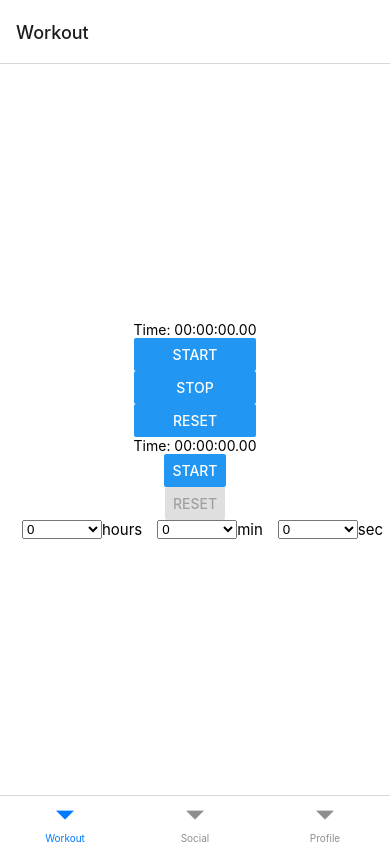
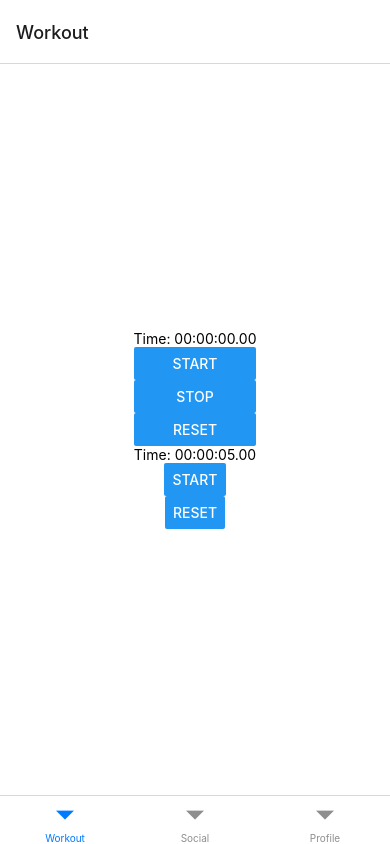
Before and after one commit to uprm-inso4101-2023-2024-S1/semester-project-fitquest-gameified-fitness-application, a React Native app in the folder Front End/: screen /Workout in a window 390 px wide. Built offline with nearby package versions, Linux system fonts and the light colour scheme.

Commit message:
Timer feature ready

```diff
--- a/Front End/components/Timer.tsx
+++ b/Front End/components/Timer.tsx
@@ -30,8 +30,9 @@ const styles = StyleSheet.create({
     },
 });
 
-const formatNumber = (number: number) => `0${number}`.slice(-2);
-
+// We create an array of numbers from 1 - 59 in order
+// to map them on our picker components that will allow
+// the user to set the timer's time.
 const createArray = (length: number) => {
     const arr = [];
     let i = 0;
@@ -47,35 +48,52 @@ const AVAILABLE_HOURS = createArray(11);
 const AVAILABLE_MINUTES = createArray(60);
 const AVAILABLE_SECONDS = createArray(60);
 
+function temp() {
+    console.log("ehllo")
+}
+
+// The picker is the component that inputs a
+// custom amount of time for the timer.
 type PickerProps = {
-    selectedHours: string;
-    selectedMinutes: string;
-    selectedSeconds: string;
-    setSelectedHours: (item: string) => void;
-    setSelectedMinutes: (item: string) => void;
-    setSelectedSeconds: (item: string) => void;
+    selectedHours,
+    selectedMinutes,
+    selectedSeconds,
+    setSelectedHours,
+    setSelectedMinutes,
+    setSelectedSeconds
 };
 
 const Pickers = ({
     selectedHours,
+    selectedMinutes,
+    selectedSeconds,
     setSelectedHours,
-    selectedMinutes,
     setSelectedMinutes,
-    selectedSeconds,
     setSelectedSeconds,
 }: PickerProps) => (
     <View style={styles.pickerContainer}>
+
         <Picker
             style={styles.picker}
             itemStyle={styles.pickerItem}
+            // selectedValue is the pickerProp being inputed
+            // by the user using the current picker 'slider'
             selectedValue={selectedHours}
+            // The onValueChange function is called in order
+            // to store the value of the time selected by the
+            // user on one of the already outlined pickerProps
             onValueChange={(itemValue) => {
                 setSelectedHours(itemValue);
             }}
         >
-            {AVAILABLE_HOURS.map((value) => (
+            { // Using javascript's map function we can take every
+            // value created using createArray() and add it as a
+            // picker item on our picker component, instead of
+            // doing it manually
+            AVAILABLE_HOURS.map((value) => (
                 <Picker.Item key={value} label={value} value={value} />
             ))}
+
         </Picker>
         <Text style={styles.pickerItem}>hours</Text>
 
@@ -107,40 +125,37 @@ const Pickers = ({
             ))}
         </Picker>
         <Text style={styles.pickerItem}>sec</Text>
+
     </View>
 );
 
-
-type userTimerProps = {
-    selectedHours: string;
-    selectedMinutes: string;
-    selectedSeconds: string;
-};
-
-const useTimer = ({
-    selectedHours,
-    selectedMinutes,
-    selectedSeconds,
-}: userTimerProps) => {
-    const [isRunning, setIsRunning] = React.useState(false);
-    const [isReset, setIsReset] = React.useState(true);
-    let [remainingTime, setRemainingTime] = React.useState(
-        (parseInt(selectedHours, 10) * 3600000) +
-        (parseInt(selectedMinutes, 10) * 60000) +
-        parseInt(selectedSeconds, 10) * 1000
-    );
-
-    const getRemainingTime = () => {
-        return remainingTime
+// Timer component
+interface UserTimerProps {
+    initialTime?: number;
 }
 
+const Timer: React.FC<UserTimerProps> = ({
+    initialTime,
+}) => {
+
+    // The initialTime variable will fetch the amount of time
+    // that each exercise requires from the database that
+    // contains all exercises used for workouts.
+    initialTime = 5000; // temporary
+
+    const [isRunning, setIsRunning] = useState(false);
+
+    const [isReset, setIsReset] = useState(true);
+
+    // Remaining time is the variable that will be constantly
+    // updated when the timer's isRunning = true. This variable
+    // returns time as milliseconds
+    let [remainingTime, setRemainingTime] = useState(initialTime);
+
+    // When start button is clicked this function is called
     const start = () => {
         if (isReset) {
-            setRemainingTime(
-                (parseInt(selectedHours, 10) * 3600 * 1000) +
-                (parseInt(selectedMinutes, 10) * 60 * 1000) +
-                parseInt(selectedSeconds, 10) * 1000
-                );
+            setRemainingTime(initialTime);
         }
 
         setIsReset(false);
@@ -152,28 +167,26 @@ const useTimer = ({
     };
 
     const reset = () => {
-            setRemainingTime(
-                (parseInt(selectedHours, 10) * 3600 * 1000) +
-                (parseInt(selectedMinutes, 10) * 60 * 1000) +
-                parseInt(selectedSeconds, 10) * 1000
-                );
+        setRemainingTime(initialTime);
 
         setIsRunning(false);
         setIsReset(true);
     }
 
-    React.useEffect(() => {
-        let interval: NodeJS.Timeout
+    const formatNumber = (number: number) => `0${number}`.slice(-2);
+
+    // This is a react hook. It is in charge of updating the
+    // remaining time from our initial time every millisecond
+    // The official react documentation has more info on how
+    // useEffect works
+    // https://react.dev/reference/react/useEffect
+    useEffect(() => {
+        let interval: NodeJS.Timeout;
+
         if (isRunning) {
             interval = setInterval(() => {
-                setRemainingTime((prevTime) => prevTime - 10);
-            }, 9);
-        } else {
-            if (interval) {
-                clearInterval(interval);
-                interval = null;
-            }
-            setIsRunning(false);
+                setRemainingTime(prevmilliseconds => prevmilliseconds - 10);
+            }, 1);
         }
 
         return () => {
@@ -181,63 +194,47 @@ const useTimer = ({
                 clearInterval(interval);
             }
         };
-    }, [isRunning, remainingTime]);
 
-    React.useEffect(() => {
-        if (remainingTime <= 0 || remainingTime === 0) {
-            setRemainingTime(0);
-            setIsReset(true);
-            stop();
-        }
-    }, [remainingTime]);
+    }, [isRunning]);
 
-    return {
-        isRunning,
-        isReset,
-        getRemainingTime,
-        start,
-        stop,
-        reset,
-    };
-};
-
-export default () => {
-
-    const [selectedMinutes, setSelectedMinutes] = React.useState("0");
-    const [selectedSeconds, setSelectedSeconds] = React.useState("0");
-    const [selectedHours, setSelectedHours] = React.useState("0");
-
-    const { isRunning, isReset, start, stop, reset, getRemainingTime } = useTimer({
-        selectedHours,
-        selectedMinutes,
-        selectedSeconds
-    });
-
-    // getRemainingTime() returns time in milliseconds
-    let hours = Math.floor(getRemainingTime() / 3600000);
-    let minutes = Math.floor(getRemainingTime() / 60000);
-    let seconds = Math.floor(getRemainingTime() / 1000);
-    let centiseconds = Math.floor(getRemainingTime() / 10);
+    // variables turns remainingTime variable to hours,
+    // minutes, seconds, and centiseconds to be displayed
+    // on timer component front end
+    let hours = Math.floor(remainingTime / 3600000);
+    let minutes = Math.floor(remainingTime / 60000);
+    let seconds = Math.floor(remainingTime / 1000);
+    let centiseconds = Math.floor(remainingTime / 10);
 
     return (
         <View style={styles.container}>
+
             <Text>Time: {formatNumber(hours)}:{formatNumber(minutes)}:{formatNumber(seconds)}.{formatNumber(centiseconds)}</Text>
-            <Button title="Start" onPress={ start } disabled={ (isRunning) } />
-            {isRunning && getRemainingTime() != 0 ? (
+
+            {/* The start button has a disabled property so that it
+            is only available to be used when timer is not running */}
+            <Button title="Start" onPress={start} disabled={(isRunning)} />
+
+            {/* The following functionality serves to show either the
+            stop button or the reset button under the start button. Stop
+            is shown if the timer is running, reset is shown when timer
+            is not running */}
+            {isRunning && remainingTime != 0 ? (
                 <Button title="Stop" onPress={stop} />
             ) : (
-                <Button title="Reset" onPress={reset} disabled={ getRemainingTime() == 0 } />
+                <Button title="Reset" onPress={reset} disabled={remainingTime == 0} />
             )}
-            {isReset && (
+            {/* {isReset && (
                 <Pickers
-                    selectedHours={selectedHours}
-                    setSelectedHours={setSelectedHours}
-                    selectedMinutes={selectedMinutes}
-                    setSelectedMinutes={setSelectedMinutes}
-                    selectedSeconds={selectedSeconds}
-                    setSelectedSeconds={setSelectedSeconds}
+                    selectedHours={hours}
+                    selectedMinutes={minutes}
+                    selectedSeconds={seconds}
+                    setSelectedHours={setHours}
+                    setSelectedMinutes={(min) => {setMinutes(min)}}
+                    setSelectedSeconds={setSeconds}
                 />
-            )}
+            )} */}
         </View>
     );
 };
+
+export default Timer;
```
Lines whose indentation alone changed are shown as unchanged.
